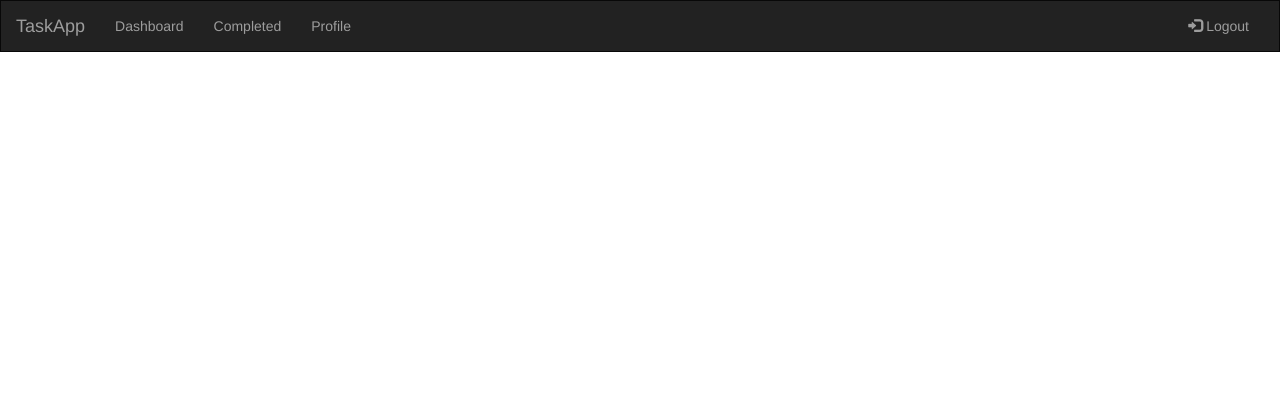
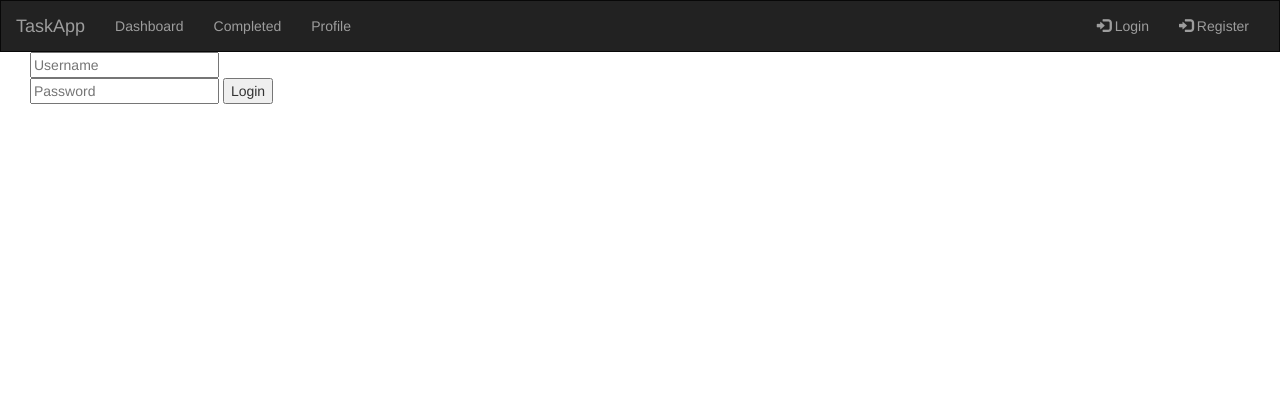
Before and after one commit to shelyavski/-LEARNING-Tasks-app, a Django app: page /users/login/ in a window 1280 px wide. Shown: the top 420 px of the page. Run offline with Django 4.2, Linux system fonts and the light colour scheme; some libraries are stand-ins or nearby versions.

Commit message:
Added Login/Logout functionality; Added restricted access to logged -in users; Added flash messages on login, logut, and register

```diff
--- a/templates/login.html
+++ b/templates/login.html
@@ -13,6 +13,12 @@
                 <a href="{% url 'login' %}">Already have an account?</a>
             </form>
             {% else %}
+                <form method="POST" action="{% url 'login' %}">
+                    {% csrf_token %}
+                    <input type="text" name="username" placeholder="Username">
+                    <input type="password" name="password" placeholder="Password">
+                    <input type="submit" value="Login">
+                </form>
             {% endif %}
         </div>
         </div>
--- a/templates/main.html
+++ b/templates/main.html
@@ -57,10 +57,15 @@
       <ul class="nav navbar-nav">
         <li><a href="{% url 'dashboard' %}">Dashboard</a></li>
         <li><a href="{% url 'completed_tasks' %}">Completed</a></li>
-        <li><a href="#">Profile</a></li>
+        <li><a href="{% url 'profile' %}">Profile</a></li>
       </ul>
       <ul class="nav navbar-nav navbar-right">
-        <li><a href="#"><span class="glyphicon glyphicon-log-in"></span> Logout</a></li>
+          {% if request.user.is_authenticated %}
+              <li><a href="{% url 'logout' %}"><span class="glyphicon glyphicon-log-in"></span> Logout</a></li>
+          {% else %}
+              <li><a href="{% url 'login' %}"><span class="glyphicon glyphicon-log-in"></span> Login</a></li>
+              <li><a href="{% url 'register' %}"><span class="glyphicon glyphicon-log-in"></span> Register</a></li>
+          {% endif %}
       </ul>
     </div>
   </div>
--- /dev/null
+++ b/templates/profile.html
@@ -0,0 +1,4 @@
+{% extends "main.html" %}
+{% block body %}
+<h1>it worky worky?</h1>
+{% endblock body %}
--- a/users/urls.py
+++ b/users/urls.py
@@ -4,6 +4,6 @@ from . import views
 urlpatterns = [
     path('', views.profile, name='profile'),
     path('login/', views.login_view, name='login'),
-    path('logout', views.logout_view, name='logout'),
-    path('register', views.register_user, name='register'),
+    path('logout/', views.logout_view, name='logout'),
+    path('register/', views.register_user, name='register'),
 ]
--- a/users/views.py
+++ b/users/views.py
@@ -1,23 +1,46 @@
 from django.contrib import messages
-from django.contrib.auth import login, logout
+from django.contrib.auth import login, logout, authenticate
 from django.http import HttpResponseRedirect
 from django.shortcuts import render, redirect
 from django.urls import reverse
 from django.contrib.auth.decorators import login_required
 from django.contrib.auth.forms import UserCreationForm
+from django.contrib.auth.models import User
 
 # TODO: Add sessions
 # TODO: Add signals -> create profile when creating user
 
 
-@login_required
+@login_required(login_url='login')
 def profile(request):  # TODO: Add view and model
     if not request.user.is_authenticated:
         return HttpResponseRedirect(reverse('login'))
+    return render(request, 'profile.html')
 
 
 def login_view(request):  # TODO: Add view
     page = 'login'
+
+    if request.user.is_authenticated:
+        return redirect('dashboard')
+
+    if request.method == 'POST':
+        username = request.POST['username']
+        password = request.POST['password']
+
+        try:
+            user = User.objects.get(username=username)
+        except:
+            messages.error(request, 'User does not exist! Try again.')
+
+        user = authenticate(request, username=username, password=password)
+
+        if user is not None:
+            login(request, user)
+            return redirect('dashboard')
+        else:
+            messages.error(request, 'Username or password is incorrect!')
+
     context = {
         'page': page,
     }
@@ -25,7 +48,9 @@ def login_view(request):  # TODO: Add view
 
 
 def logout_view(request):  # TODO: Add view
-    return render(request, 'logout.html')
+    logout(request)
+    messages.error(request, 'User was logged out successfully.')
+    return redirect('login')
 
 
 def register_user(request):
@@ -45,6 +70,8 @@ def register_user(request):
 
             login(request, user)
             return redirect('dashboard')
+        else:
+            messages.success(request, 'An error has occurred during registration!')
 
     context = {
         'page': page,
```
Also changed, not shown: tasks/views.py (+6 -1 lines), templates/logout.html (deleted, +0 -10 lines).
